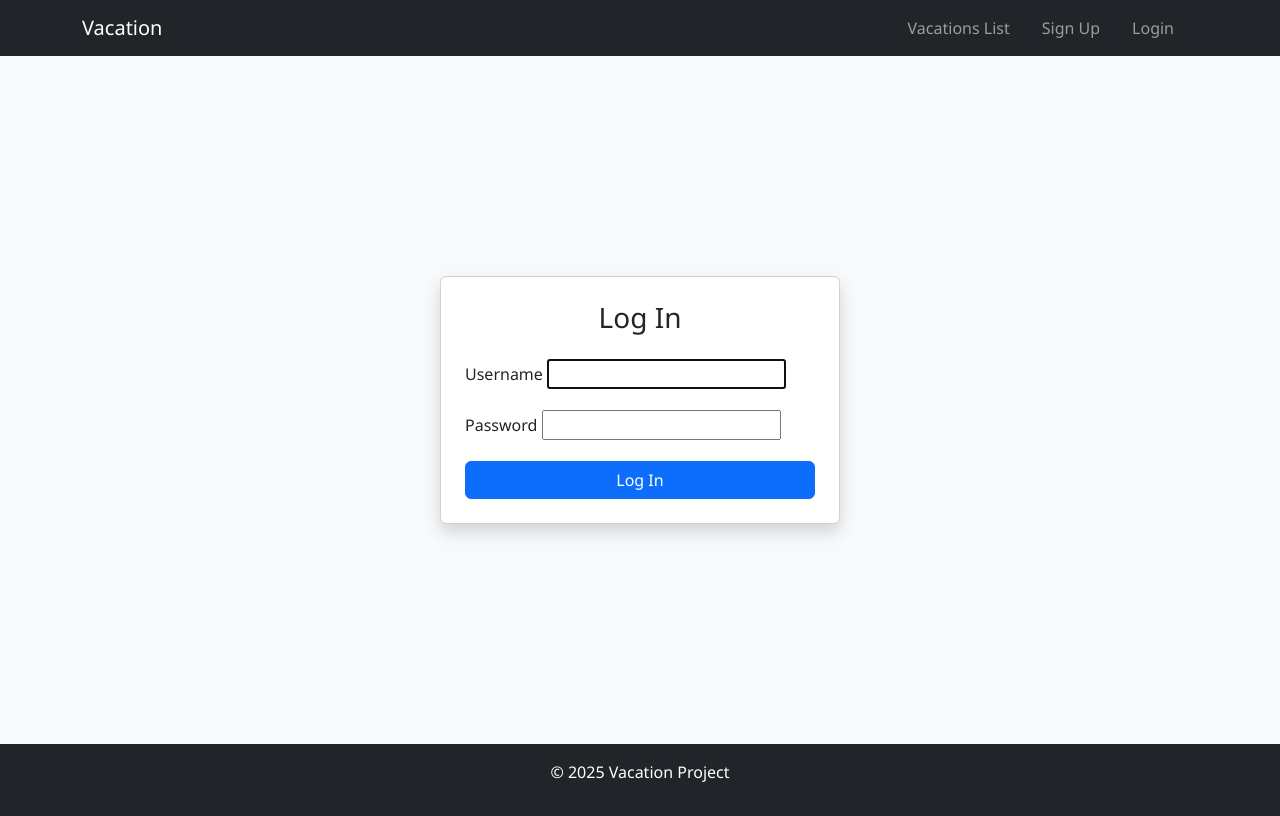
After one commit to melmanigor/djang-progect, a Django app: page /user/login/ in a window 1280 px wide. The commit adds this page. Run offline with Django 5.2, Linux system fonts and the light colour scheme; some libraries are stand-ins or nearby versions.

Commit message:
login logout signup

```diff
--- /dev/null
+++ b/user/templates/user/login.html
@@ -0,0 +1,44 @@
+{% extends 'layout.html' %}
+
+{% block title %}Log In{% endblock %}
+
+{% block content %}
+<div class="container d-flex justify-content-center align-items-center" style="min-height: 80vh;">
+  <div class="card shadow p-4" style="width: 100%; max-width: 400px;">
+    <h3 class="text-center mb-4">Log In</h3>
+
+    {% if messages %}
+      {% for message in messages %}
+        <div class="alert alert-{{ message.tags }} alert-dismissible fade show" role="alert">
+          {{ message }}
+          <button type="button" class="btn-close" data-bs-dismiss="alert"></button>
+        </div>
+      {% endfor %}
+    {% endif %}
+
+    <form method="post" novalidate>
+      {% csrf_token %}
+
+      <div class="mb-3">
+        <label for="id_username" class="form-label">Username</label>
+        {{ form.username }}
+        {% if form.username.errors %}
+          <div class="text-danger small">{{ form.username.errors.0 }}</div>
+        {% endif %}
+      </div>
+
+      <div class="mb-3">
+        <label for="id_password" class="form-label">Password</label>
+        {{ form.password }}
+        {% if form.password.errors %}
+          <div class="text-danger small">{{ form.password.errors.0 }}</div>
+        {% endif %}
+      </div>
+
+      <div class="d-grid">
+        <button type="submit" class="btn btn-primary">Log In</button>
+      </div>
+    </form>
+  </div>
+</div>
+{% endblock %}
--- /dev/null
+++ b/user/urls.py
@@ -0,0 +1,9 @@
+from django.urls import path
+from .views import SignupView,LoginView, LogoutView
+
+urlpatterns = [
+    path('signup/', SignupView.as_view(), name='signup'),
+    path('login/', LoginView.as_view(), name='login'),
+    path('logout/', LogoutView.as_view(), name='logout'),
+
+]
--- a/user/views.py
+++ b/user/views.py
@@ -1,3 +1,27 @@
-from django.shortcuts import render
+from django.shortcuts import render,redirect
+from django.contrib.auth import authenticate, login,logout
+from django.contrib.auth.views import LoginView,LogoutView
+from django.urls import reverse_lazy
+from django.contrib import messages
+from .forms import SignUpForm
+from django.contrib.auth.forms import AuthenticationForm
+from django.views.generic import ListView, CreateView, UpdateView, DeleteView, DetailView, FormView
+from django.contrib.messages.views import SuccessMessageMixin
+from django.contrib.auth.mixins import LoginRequiredMixin, UserPassesTestMixin
+# Create your views here.
+class SignupView(SuccessMessageMixin,CreateView):
+    form_class = SignUpForm
+    template_name = 'user/signup.html'
+    success_url = reverse_lazy('home')
+    success_message = "Account created successfully"
+    def form_valid(self, form):
+        response = super().form_valid(form)
+        login(self.request, self.object)
+        return response
 
-# Create your views here.
+class LoginView(SuccessMessageMixin,LoginView):
+    template_name = 'user/login.html'
+    success_message = "Logged in successfully"
+
+class LogoutView(LogoutView):
+    next_page = reverse_lazy('home')
--- a/vacation/urls.py
+++ b/vacation/urls.py
@@ -1,6 +1,6 @@
 from django.urls import path
-from . import views
+from .views import VacationListView
 
 urlpatterns = [
-    path('', views.vacation_list, name='vacation_list'),
+    path('', VacationListView.as_view(), name='vacation_list'),
 ]
--- a/vacation_project/settings.py
+++ b/vacation_project/settings.py
@@ -37,6 +37,7 @@ INSTALLED_APPS = [
     'django.contrib.sessions',
     'django.contrib.messages',
     'django.contrib.staticfiles',
+    'widget_tweaks',
     'user',
     'vacation',
 ]
@@ -120,7 +121,9 @@ USE_TZ = True
 # Static files (CSS, JavaScript, Images)
 # https://docs.djangoproject.com/en/5.2/howto/static-files/
 
-STATIC_URL = 'static/'
+STATIC_URL = '/static/'
+
+STATICFILES_DIRS = [ BASE_DIR / "vacation_project" / "static" ]
 
 # Default primary key field type
 # https://docs.djangoproject.com/en/5.2/ref/settings/#default-auto-field
@@ -131,3 +134,4 @@ AUTH_USER_MODEL = 'user.User'
 
 MEDIA_URL = '/media/'
 MEDIA_ROOT = os.path.join(BASE_DIR, 'media')
+LOGIN_REDIRECT_URL = '/'
--- /dev/null
+++ b/vacation_project/static/css/style.css
@@ -0,0 +1,48 @@
+/* כללי */
+html, body {
+    height: 100%;
+    margin: 0;
+    padding: 0;
+    font-family: "Segoe UI", Tahoma, Geneva, Verdana, sans-serif;
+    background-color: #f8f9fa;
+}
+
+/* הפוך את ה-body למיכל גמיש */
+body {
+    display: flex;
+    flex-direction: column;
+    min-height: 100vh;
+}
+
+/* תוכן ראשי יתפוס את כל השטח הזמין */
+main {
+    flex: 1;
+}
+
+/* עיצוב ה-footer */
+footer {
+    background-color: #212529;
+    color: white;
+    text-align: center;
+    padding: 1rem 0;
+    margin-top: auto;
+}
+
+/* כפתורים */
+.btn-primary {
+    background-color: #0d6efd;
+    border-color: #0d6efd;
+}
+
+/* יישור מרכזי */
+.text-center {
+    text-align: center;
+}
+
+/* מרווחים */
+.mt-5 {
+    margin-top: 3rem !important;
+}
+.pt-5 {
+    padding-top: 3rem !important;
+}
--- a/vacation_project/templates/layout.html
+++ b/vacation_project/templates/layout.html
@@ -1,44 +1,66 @@
+{% load static %}
+
 <!DOCTYPE html>
 <html lang="en">
 <head>
-    <meta charset="UTF-8">
-    <meta name="viewport" content="width=device-width, initial-scale=1.0">
-<title>{% block title %} Vacation Project {% endblock %}</title>
-<link href="https://cdn.jsdelivr.net/npm/bootstrap@5.3.3/dist/css/bootstrap.min.css" rel="stylesheet">
+  <meta charset="UTF-8" />
+  <meta name="viewport" content="width=device-width, initial-scale=1.0" />
+  <title>{% block title %}Vacation Project{% endblock %}</title>
 
+  <!-- Bootstrap CSS -->
+  <link href="https://cdn.jsdelivr.net/npm/bootstrap@5.3.3/dist/css/bootstrap.min.css" rel="stylesheet" />
+
+  <!-- Custom CSS -->
+  <link rel="stylesheet" href="{% static 'css/style.css' %}">
 </head>
 
-<body class="bg-light">
+<body class="m-0 p-0 d-flex flex-column min-vh-100">
+
+  <!-- Navbar -->
   <nav class="navbar navbar-expand-lg navbar-dark bg-dark">
-        <div class="container">
+    <div class="container d-flex justify-content-between align-items-center">
+      <!-- Brand -->
       <a class="navbar-brand" href="{% url 'home' %}">Vacation</a>
-            <ul class="navbar-nav ms-auto">
-                <li class="nav-item"><a class="nav-link" href="{% url 'vacation_list' %}">Vacations List</a> </li>
+
+      <!-- Left side: Links + Hello -->
+      <ul class="navbar-nav d-flex flex-row align-items-center">
+        <li class="nav-item me-3">
+          <a class="nav-link" href="{% url 'vacation_list' %}">Vacations List</a>
+        </li>
         {% if user.is_authenticated %}
-                <li class="nav-item"><a class="nav-link" href="{% url 'logout' %}">Logout</a> </li>
-                 <li class="nav-item"><span class="navbar text-white"> Hello {{ user.username }}</span> </li>
+          <li class="nav-item me-3">
+            <span class="nav-link fw-bold fs-5">Hello {{ user.username }}</span>
+          </li>
         {% else %}
-                <li class="nav-item"><a class="nav-link" href="{% url 'signup' %}">Sign Up</a> </li>
-                <li class="nav-item"><a class="nav-link" href="{% url 'login' %}">Login</a> </li>
-
+          <li class="nav-item me-3"><a class="nav-link" href="{% url 'signup' %}">Sign Up</a></li>
+          <li class="nav-item me-3"><a class="nav-link" href="{% url 'login' %}">Login</a></li>
         {% endif %}
       </ul>
 
+      <!-- Right side: Logout -->
+      {% if user.is_authenticated %}
+        <form method="POST" action="{% url 'logout' %}" class="d-inline">
+          {% csrf_token %}
+          <button type="submit" class="btn btn-link nav-link text-white p-0 m-0 fs-6">
+            Logout
+          </button>
+        </form>
+      {% endif %}
     </div>
   </nav>
 
-        <div class="container mt-4">
-
+  <!-- Main content -->
+  <main class="container flex-fill my-4">
     {% block content %}
     {% endblock %}
+  </main>
 
-        </div>
-        <footer class="bg-dark text-white text-center py-3 mt-5">
-
-                <p>&copy; 2023 Vacation Project</p>
-
+  <!-- Footer -->
+  <footer class="bg-dark text-white text-center py-3 mt-auto">
+    <p>&copy; 2025 Vacation Project</p>
   </footer>
 
+  <!-- Bootstrap JS -->
   <script src="https://cdn.jsdelivr.net/npm/bootstrap@5.3.3/dist/js/bootstrap.bundle.min.js"></script>
 </body>
 </html>
--- a/vacation_project/urls.py
+++ b/vacation_project/urls.py
@@ -25,6 +25,8 @@ urlpatterns = [
     path('admin/', admin.site.urls),
     path('',home,name='home'),
     path('vacation/', include('vacation.urls')),
-]
+    path('user/', include('user.urls')),
+
+] + static(settings.STATIC_URL, document_root=settings.STATICFILES_DIRS[0])
 if settings.DEBUG:
     urlpatterns += static(settings.MEDIA_URL, document_root=settings.MEDIA_ROOT)
```
Also changed, not shown: user/forms.py (added, +14 -0 lines), user/templates/user/signup.html (added, +28 -0 lines), vacation/views.py (+4 -3 lines), vacation_project/templates/home.html (+11 -12 lines), vacation_project/static/images/background.jpg (added). Lines whose indentation alone changed are shown as unchanged.
